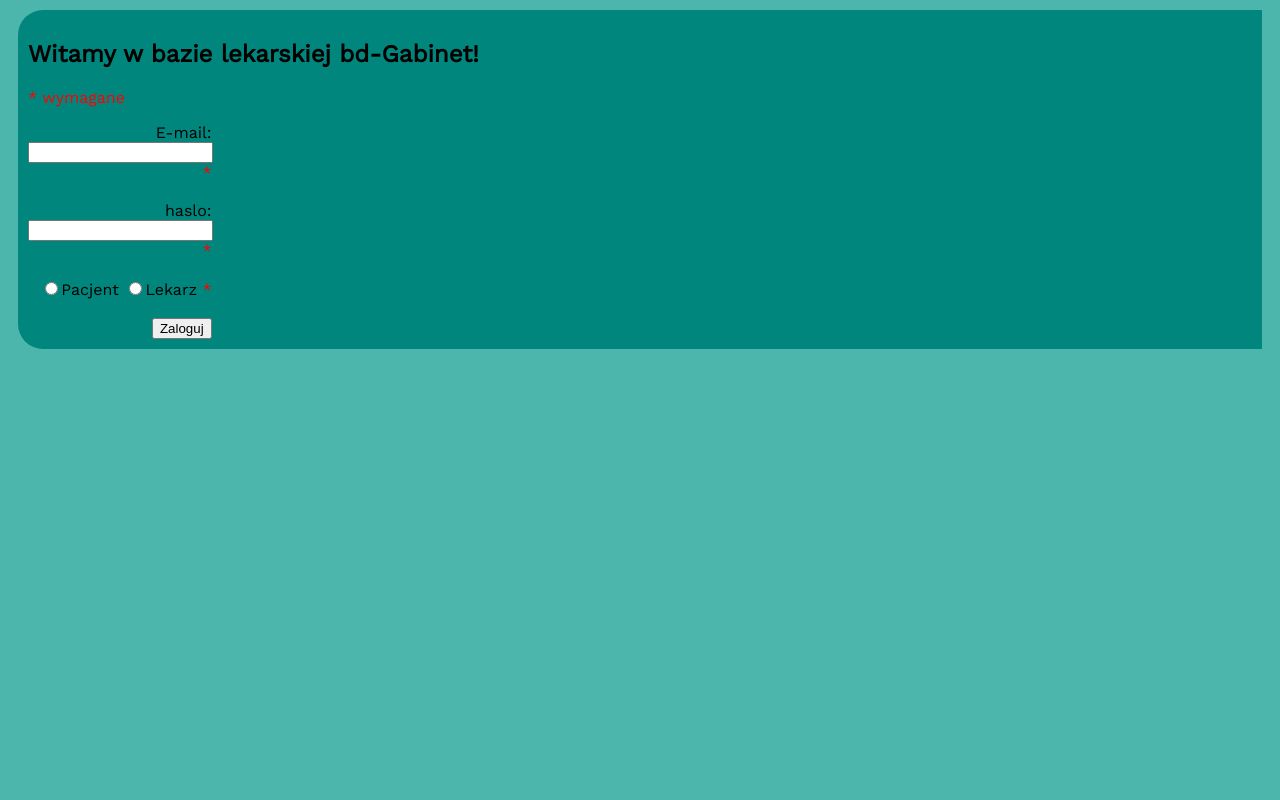
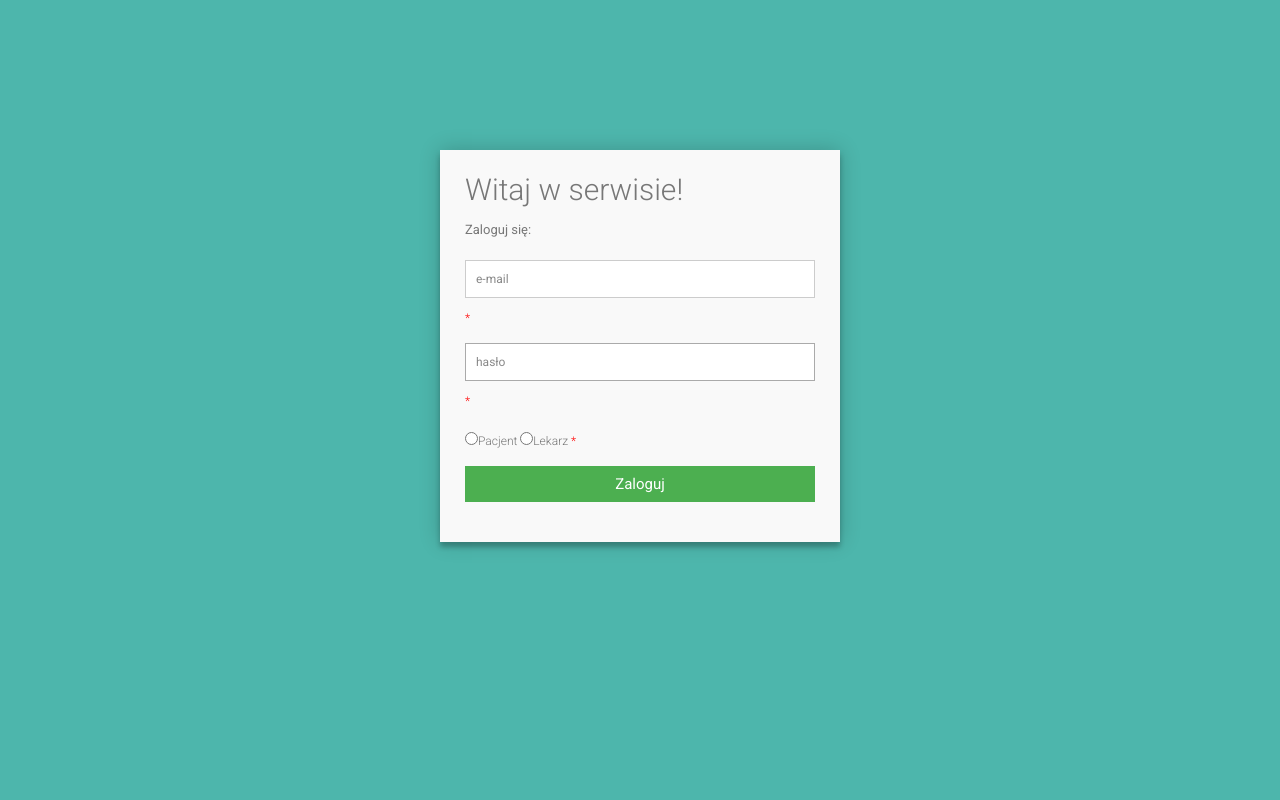
Before and after one commit to MMielcarski/BD-gabinet, a PHP site: page /?userID_string=1 in a window 1280 px wide. Run offline with PHP 8.4, Linux system fonts and the light colour scheme.

Commit message:
first login case, changed login UI, polished event adding

```diff
--- a/Web_app/index.php
+++ b/Web_app/index.php
@@ -1,7 +1,3 @@
-
-<!DOCTYPE HTML>
-<link href='https://fonts.googleapis.com/css?family=Work Sans' rel='stylesheet'>
-<html>
 
 <style>
 .error {color: #FF0000;}
@@ -9,9 +5,6 @@ body {
   font-family: 'Work Sans';
 }
 </style>
-
-
-<body style="background-color:#4db6ac;">
 
 <?php
 
@@ -61,58 +54,205 @@ function test_input($data)
 }
 ?>
 
-<style>
-p {
+<div class="container">
+  <form id="contact" action="<?php echo htmlspecialchars($_SERVER["PHP_SELF"]);?>" method="post" >
+    <h3>Witaj w serwisie!</h3>
+    <h4>Zaloguj się:</h4>
 
-}
-#login {
-  border-radius: 25px 0 0 25px;
-  background-color: #00867d;
-  margin: 10px;
-  padding: 10px;
-}
-#formLogin{
-  width: 15%;
-  text-align: right;
-}
-</style>
-<div id='login'>
-  <h2>Witamy w bazie lekarskiej bd-Gabinet!</h2>
+    <fieldset>
+      <input type="text" name="email" placeholder="e-mail" value="<?php echo $email;?>">
+      <span class="error">* <?php echo $emailErr;?></span>
+    </fieldset>
 
-  <!-- ---------- formularze danych uzytkownika --------------- -->
+    <fieldset>
+      <input type="password" placeholder="hasło" name="haslo" value="<?php echo $haslo;?>">
+      <span class="error">* <?php echo $hasloErr;?></span>
+    </fieldset>
 
-  <p><span class="error">* wymagane</span></p>
-  <div id='formLogin'>
-    <form method="post" action="<?php echo htmlspecialchars($_SERVER["PHP_SELF"]);?>">
-
-      E-mail: <input type="text" name="email" value="<?php echo $email;?>">
-      <span class="error">* <?php echo $emailErr;?></span>
-      <br><br>
-
-      haslo: <input type="password" name="haslo" value="<?php echo $haslo;?>">
-      <span class="error">* <?php echo $hasloErr;?></span>
-      <br><br>
-
+    <fieldset>
       <input type="radio" name="usrType" <?php if (isset($usrType) && $usrType=="pacjenci") echo "checked";?> value="pacjenci">Pacjent
       <input type="radio" name="usrType" <?php if (isset($usrType) && $usrType=="lekarze") echo "checked";?> value="lekarze">Lekarz
       <span class="error">* <?php echo $usrTypeErr;?></span>
-      <br><br>
+    </fieldset>
 
-      <input type="submit" name="submit" value="Zaloguj">
+    <fieldset>
+      <button name="submit" type="submit" id="contact-submit" data-submit="...Sending" onclick="passCheck()">Zaloguj</button>
+    </fieldset>
 
   </form>
 </div>
-</div>
+
+<style>
+@import url(https://fonts.googleapis.com/css?family=Roboto:400,300,600,400italic);
+* {
+  margin: 0;
+  padding: 0;
+  box-sizing: border-box;
+  -webkit-box-sizing: border-box;
+  -moz-box-sizing: border-box;
+  -webkit-font-smoothing: antialiased;
+  -moz-font-smoothing: antialiased;
+  -o-font-smoothing: antialiased;
+  font-smoothing: antialiased;
+  text-rendering: optimizeLegibility;
+}
+
+body {
+  font-family: "Roboto", Helvetica, Arial, sans-serif;
+  font-weight: 100;
+  font-size: 12px;
+  line-height: 30px;
+  color: #777;
+  background: #4CAF50;
+}
+
+.container {
+  max-width: 400px;
+  width: 100%;
+  margin: 0 auto;
+  position: relative;
+}
+
+#contact input[type="text"],
+#contact input[type="email"],
+#contact input[type="password"],
+#contact input[type="tel"],
+#contact input[type="url"],
+#contact textarea,
+#contact button[type="submit"] {
+  font: 400 12px/16px "Roboto", Helvetica, Arial, sans-serif;
+}
+
+#contact {
+  background: #F9F9F9;
+  padding: 25px;
+  margin: 150px 0;
+  box-shadow: 0 0 20px 0 rgba(0, 0, 0, 0.2), 0 5px 5px 0 rgba(0, 0, 0, 0.24);
+}
+
+#contact h3 {
+  display: block;
+  font-size: 30px;
+  font-weight: 300;
+  margin-bottom: 10px;
+}
+
+#contact h4 {
+  margin: 5px 0 15px;
+  display: block;
+  font-size: 13px;
+  font-weight: 400;
+}
+
+fieldset {
+  border: medium none !important;
+  margin: 0 0 10px;
+  min-width: 100%;
+  padding: 0;
+  width: 100%;
+}
+
+#contact input[type="text"],
+#contact input[type="email"],
+#contact input[type="tel"],
+#contact input[type="url"],
+#contact input[type="password"],
+#contact textarea {
+  width: 100%;
+  border: 1px solid #ccc;
+  background: #FFF;
+  margin: 0 0 5px;
+  padding: 10px;
+}
+
+#contact input[type="text"]:hover,
+#contact input[type="email"]:hover,
+#contact input[type="tel"]:hover,
+#contact input[type="url"]:hover,
+#contact input[type="password"],
+#contact textarea:hover {
+  -webkit-transition: border-color 0.3s ease-in-out;
+  -moz-transition: border-color 0.3s ease-in-out;
+  transition: border-color 0.3s ease-in-out;
+  border: 1px solid #aaa;
+}
+
+#contact textarea {
+  height: 100px;
+  max-width: 100%;
+  resize: none;
+}
+
+#contact button[type="submit"] {
+  cursor: pointer;
+  width: 100%;
+  border: none;
+  background: #4CAF50;
+  color: #FFF;
+  margin: 0 0 5px;
+  padding: 10px;
+  font-size: 15px;
+}
+
+#contact button[type="submit"]:hover {
+  background: #43A047;
+  -webkit-transition: background 0.3s ease-in-out;
+  -moz-transition: background 0.3s ease-in-out;
+  transition: background-color 0.3s ease-in-out;
+}
+
+#contact button[type="submit"]:active {
+  box-shadow: inset 0 1px 3px rgba(0, 0, 0, 0.5);
+}
+
+.copyright {
+  text-align: center;
+}
+
+#contact input:focus,
+#contact textarea:focus {
+  outline: 0;
+  border: 1px solid #aaa;
+}
+
+::-webkit-input-placeholder {
+  color: #888;
+}
+
+:-moz-placeholder {
+  color: #888;
+}
+
+::-moz-placeholder {
+  color: #888;
+}
+
+:-ms-input-placeholder {
+  color: #888;
+}
+</style>
+
+<body style="background-color:#4db6ac;">
+
+<?php
+
+include 'header.php';
+
+ // ------ ------------------------- ---------- //
+
+
+?>
+
+  <!-- ---------- formularze danych uzytkownika --------------- -->
 <!-- --------------------------------------------------------- -->
-
 
 <?php
 // ------------------- requesty SQL ----------------------------- //
 
-//if (isset($_POST['submit']))
-
 if(!$_GET['userID_string'])
 {
+  echo "zaczynam połączenie<br>";
+
   $json = array();
   $requestPass = "SELECT * FROM $usrType WHERE adres_email='$email'"; // rekord pacjenta/lekarza szukany po email
   try { $bdd = new PDO('mysql:host=db4free.net;dbname=dbgabinet', 'root00', 'Mzyk9ftw'); }
@@ -120,10 +260,8 @@ if(!$_GET['userID_string'])
   $result = $bd->query($requestPass) or die(print_r($bdd->errorInfo()));
   $userData = $result->fetch(PDO::FETCH_ASSOC); // tablica rekordu uzytkownika
 
-
   if($haslo == $userData['haslo'] )
   {
-
         /* ----------------- event data from wizyty table ------------------------- */
 
     if($usrType == 'pacjenci')
@@ -142,10 +280,15 @@ else if($usrType == 'lekarze')
 
       $userID_string = $usrSymbol.(string)$usrID;
 
+      if($userData['PESEL'] == 0)     // first login case
+      {
+        header ('Location: first_login.php?userID_string='.$userID_string);
+      }
+      else
+      {
         $cookie_name = "user";
         if(!isset($_COOKIE[$cookie_name])) {
             echo "Cookie named " . $cookie_name . " is not set!";
-
 
             $cookie_value = $userID_string;
             //setcookie($cookie_name, $cookie_value, time() + (86400 * 30), "/"); // 86400 = 1 day
@@ -154,13 +297,13 @@ else if($usrType == 'lekarze')
             echo "Cookie '" . $cookie_name . "' is set!<br>";
             echo "Value is: " . $_COOKIE[$cookie_name];
         }
-
-
+        //echo "goging to calendar with string: ".$userID_string."<br>";
         header ('Location: fullcalendar-master/index.php?userID_string='.$userID_string);
+      }
   }
   else
   {
-  echo "Błędny adres e-mail lub hasło!";
+    echo "Błędny adres e-mail, hasło, lub rodzaj użytkownika!";
   }
 }
 
```
Also changed, not shown: Web_app/first_login.php (added, +328 -0 lines), Web_app/fullcalendar-master/index.php (+45 -66 lines). Lines whose indentation alone changed are shown as unchanged.
